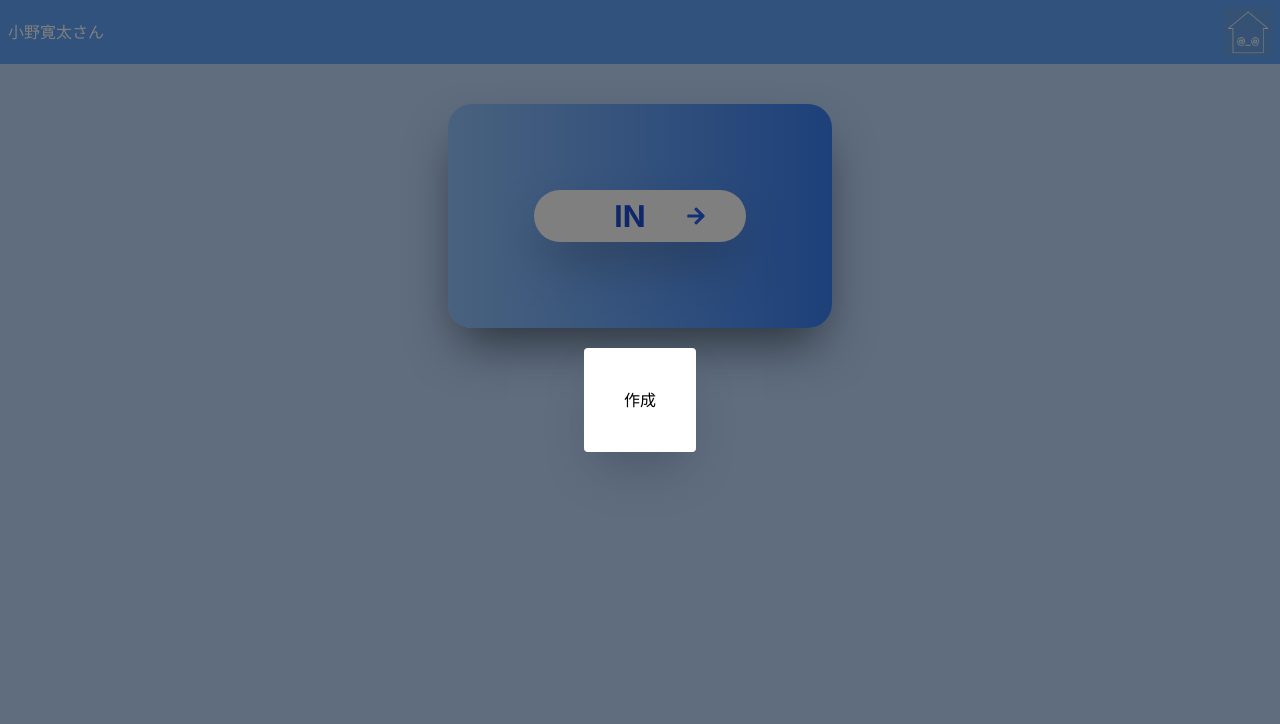
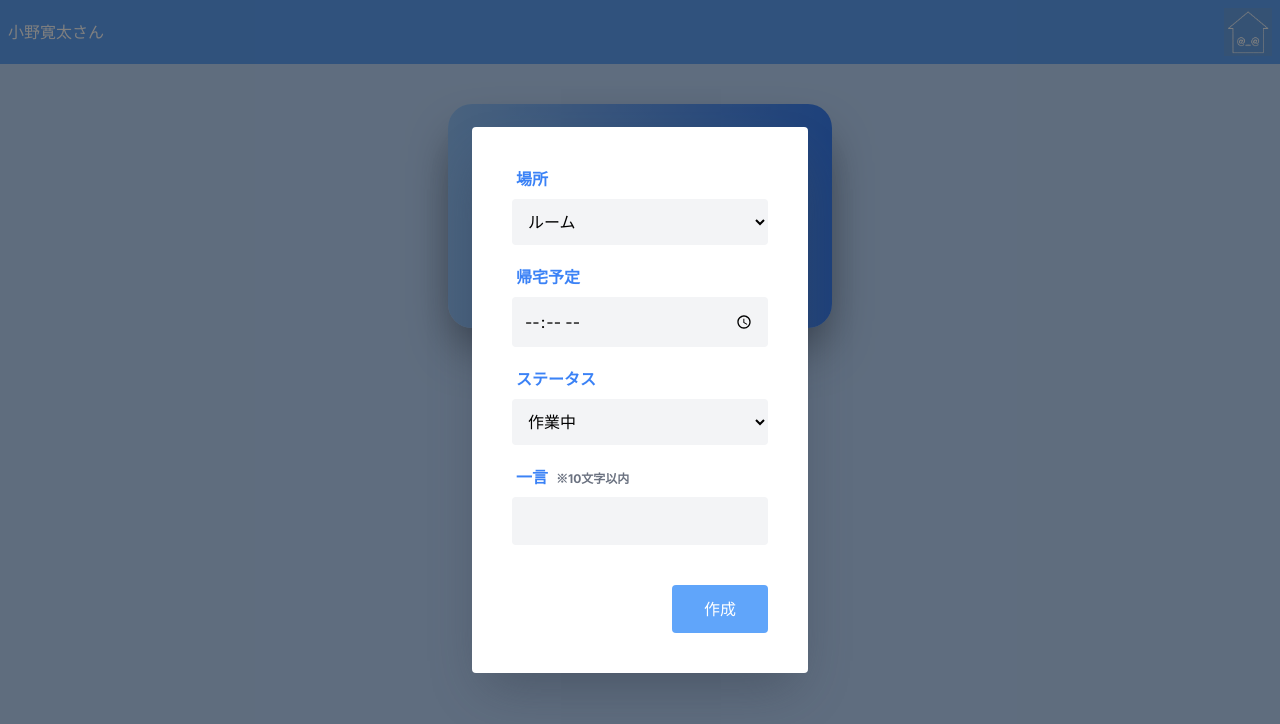
Before and after one commit to atsuh1r0/at_at, a Next.js app: page / in a window 1280 px wide. Both pictures are taken after a click on the button "IN". Shown: the top 724 px of the page. Built offline with nearby package versions, Linux system fonts and the light colour scheme.

Commit message:
add: モーダルの見た目作成

```diff
--- a/src/app/features/top/RecordStatusModal.tsx
+++ b/src/app/features/top/RecordStatusModal.tsx
@@ -27,9 +27,41 @@ export const RecordStatusModal: FC<Props> = ({isModalOpened, setIsModalOpened, s
 
   return (
     <>
-      {isModalOpened && <div className="fixed top-1/2 left-1/2 p-10 transform -translate-x-1/2 -translate-y-1/2 bg-white shadow-2xl shadow-gray-700/50 text-black rounded">
-        <button onClick={handleClick}>{buttonText()}</button>
-        </div>}
+      {isModalOpened &&
+        <div className="fixed top-1/2 left-1/2 p-10 transform -translate-x-1/2 -translate-y-1/2 bg-white shadow-2xl shadow-gray-700/50 text-black rounded">
+          <div className="mb-5">
+            <p className="pl-1 mb-2 text-blue-500 font-bold">場所</p>
+            <select name="" id="" className="p-3 w-64 bg-gray-100 rounded" required>
+              <option value="">ルーム</option>
+              <option value="">屋上</option>
+              <option value="">カフェ</option>
+              <option value="">コワーキング</option>
+            </select>
+          </div>
+          <div className="mb-5">
+            <p className="pl-1 mb-2 text-blue-500 font-bold">帰宅予定</p>
+            <input type="time" className="p-3 w-64 bg-gray-100 rounded" required />
+          </div>
+          <div className="mb-5">
+            <p className="pl-1 mb-2 text-blue-500 font-bold">ステータス</p>
+            <select name="" id="" className="p-3 w-64 bg-gray-100 rounded" required>
+              <option value="">作業中</option>
+              <option value="">外出中</option>
+              <option value="">フリー</option>
+            </select>
+          </div>
+          <div className="mb-5">
+            <p className="pl-1 mb-2 text-blue-500 font-bold">
+              一言
+              <span className="ml-2 text-gray-500 text-xs">※10文字以内</span>
+            </p>
+            <input type="text" maxLength={10} className="p-3 w-64 bg-gray-100 rounded" required />
+          </div>
+          <div className="flex mt-10 justify-end">
+            <button onClick={handleClick} className="py-3 px-8 bg-blue-400 text-white rounded">{buttonText()}</button>
+          </div>
+        </div>
+      }
     </>
   )
 }
--- a/src/app/features/top/index.tsx
+++ b/src/app/features/top/index.tsx
@@ -12,7 +12,6 @@ export default function Top() {
   const [recordType, setRecordType] = useState("create")
   const [isEntered, setIsEntered] = useState(false);
 
-
   return (
     <>
       <Header />
```
